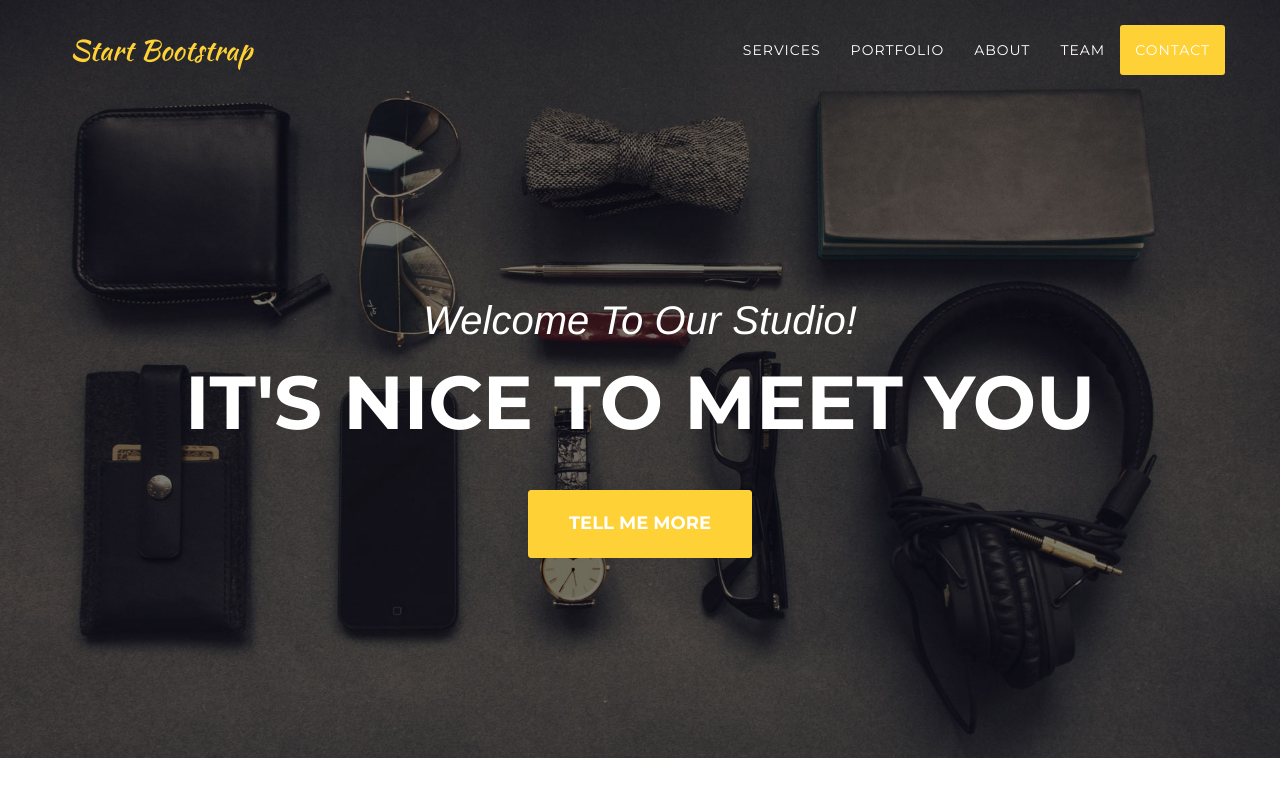
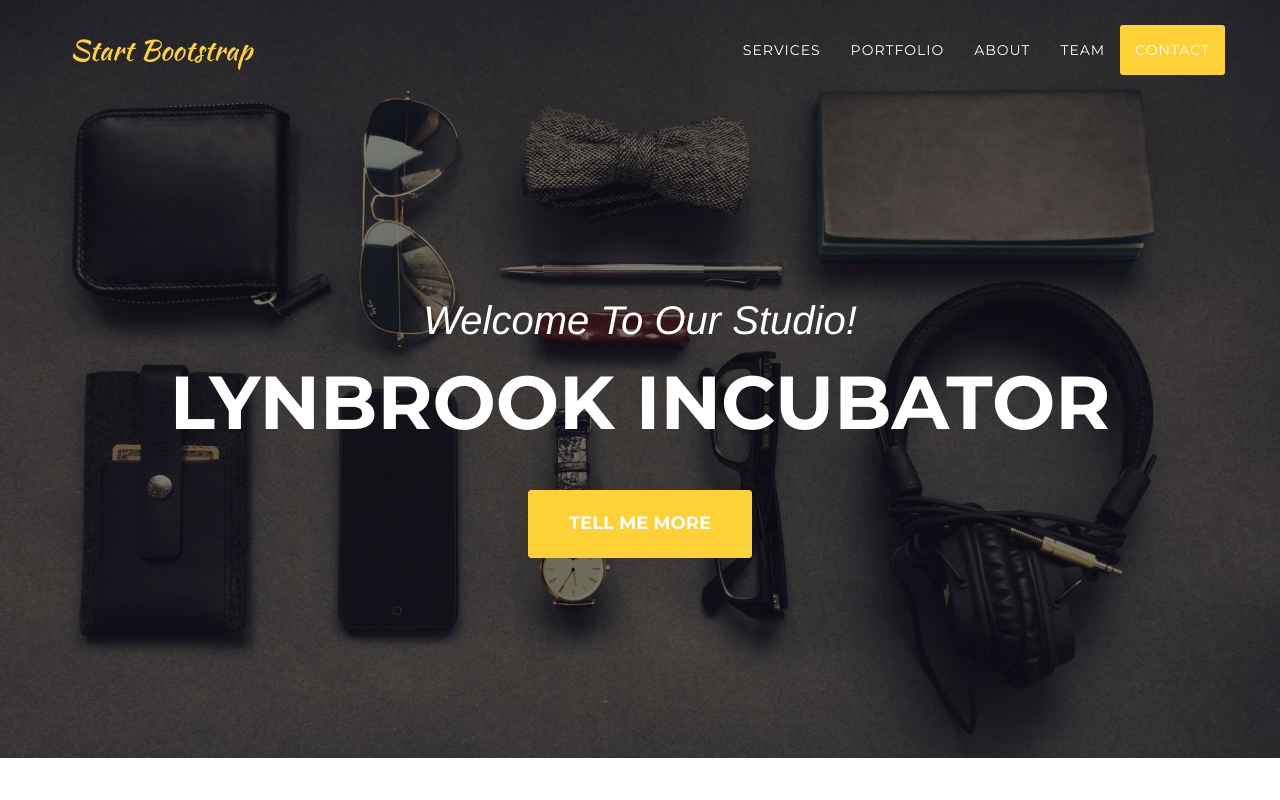
Before and after one commit to mayamshah/lynbrookincubatorwebsite, a website: page index.html in a window 1280 px wide. Shown: the top 800 px of the page. Drawn offline with nearby package versions, Linux system fonts and the light colour scheme; a web font is replaced by a local one.

Commit message:
updated title

```diff
--- a/index.html
+++ b/index.html
@@ -79,7 +79,7 @@
         <div class="container">
             <div class="intro-text">
                 <div class="intro-lead-in">Welcome To Our Studio!</div>
-                <div class="intro-heading">It's Nice To Meet You</div>
+                <div class="intro-heading">Lynbrook Incubator</div>
                 <a href="#services" class="page-scroll btn btn-xl">Tell Me More</a>
             </div>
         </div>
```
